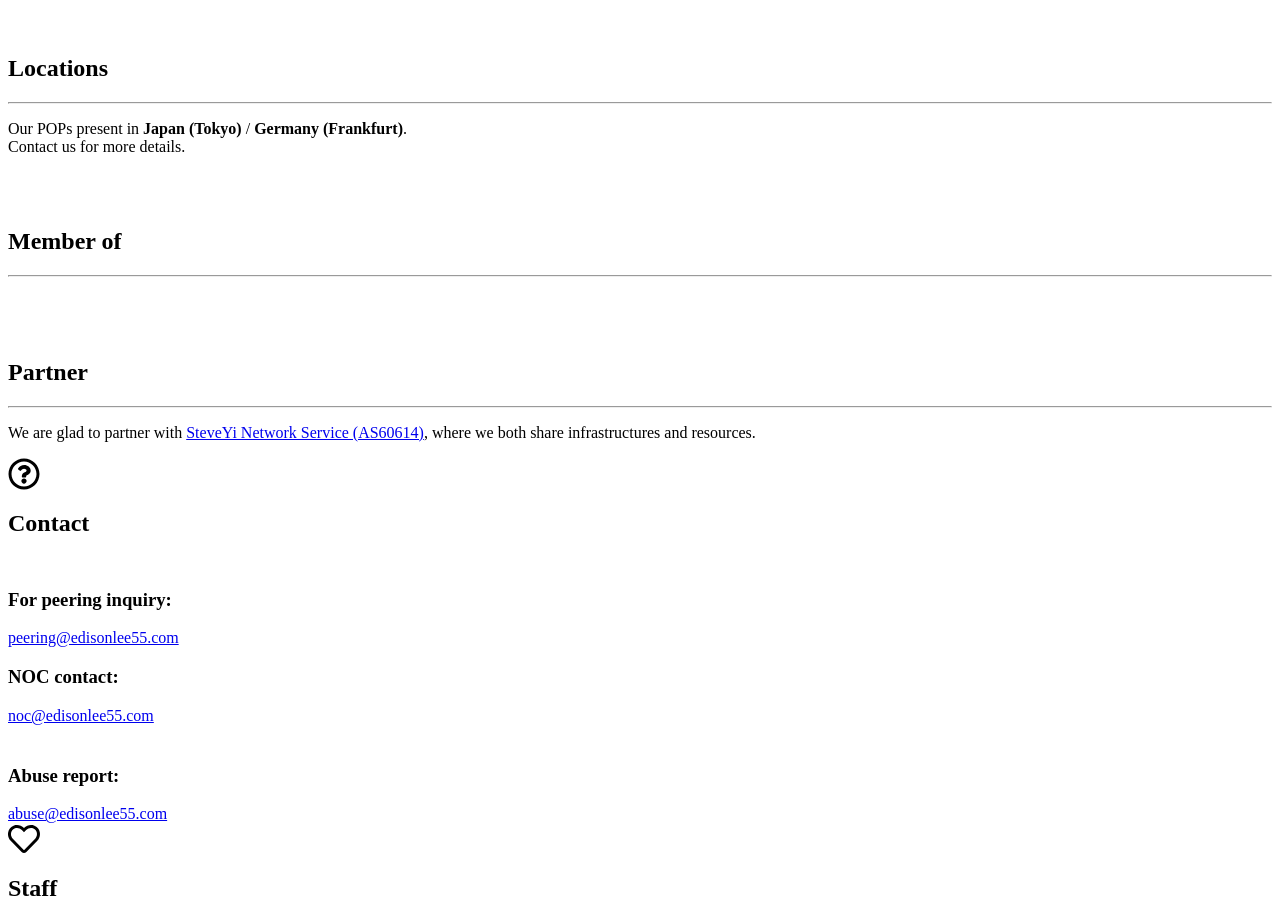
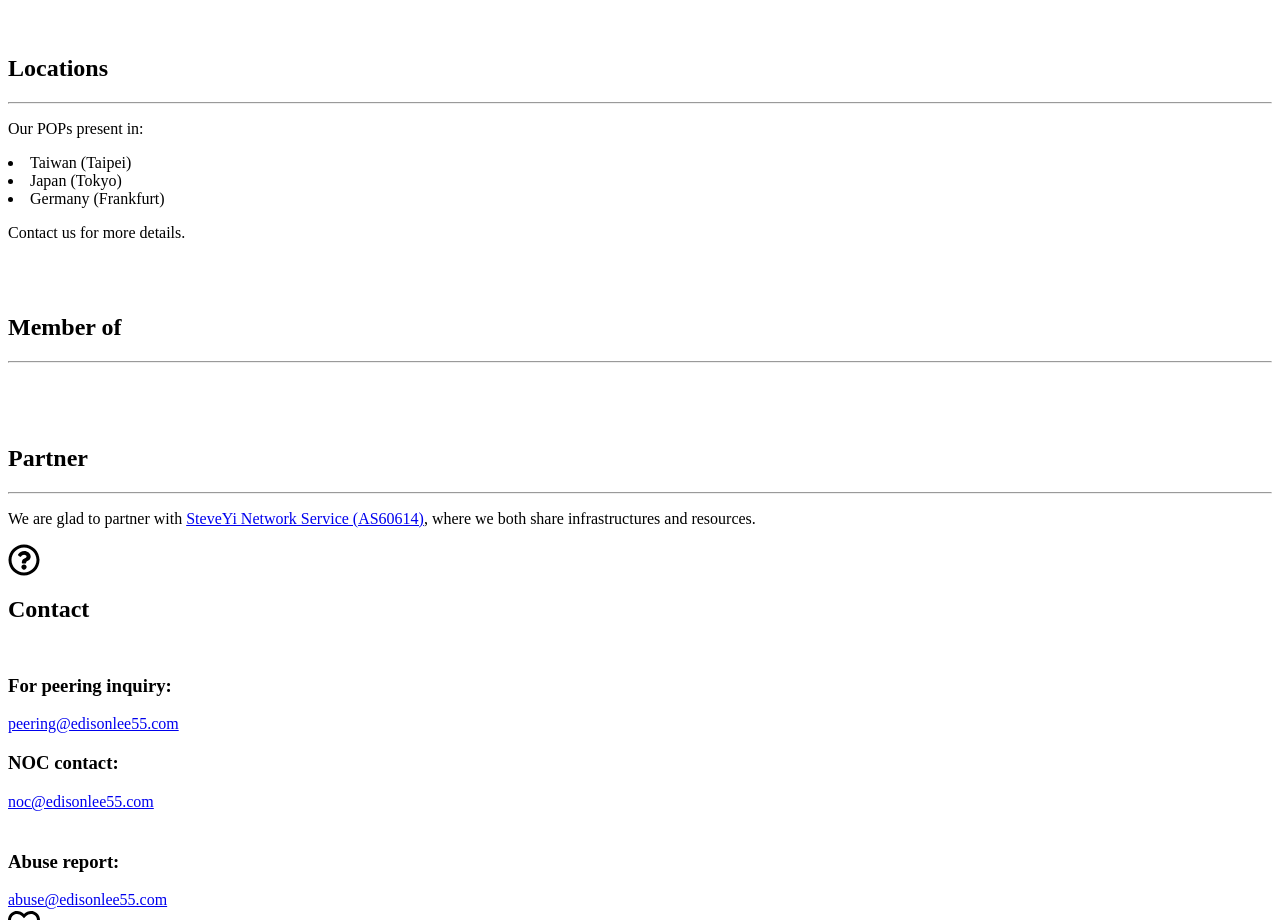
Before and after one commit to edisonlee55/network.edisonlee55.com, a website: page index.html in a window 1280 px wide. Shown: the part 1220-2140 px from the top of the page. Drawn offline with nearby package versions, Linux system fonts and the light colour scheme; grey boxes are pictures that could not be loaded; a web font is replaced by a local one.

Commit message:
Update POPs location

```diff
--- a/index.html
+++ b/index.html
@@ -96,7 +96,13 @@
                         <div class="card py-4">
                             <h2>Locations</h2>
                             <hr>
-                            <p>Our POPs present in <strong>Japan (Tokyo)</strong> / <strong>Germany (Frankfurt)</strong>.<br>Contact us for more details.</p>
+                            <p>Our POPs present in:</p>
+                            </ul>
+                                <li> Taiwan (Taipei)</li>
+                                <li> Japan (Tokyo)</li>
+                                <li> Germany (Frankfurt)</li>
+                            </ul>
+                            <p>Contact us for more details.</p>
                         </div>
                         <br><br>
                         <div class="card py-4">
```
